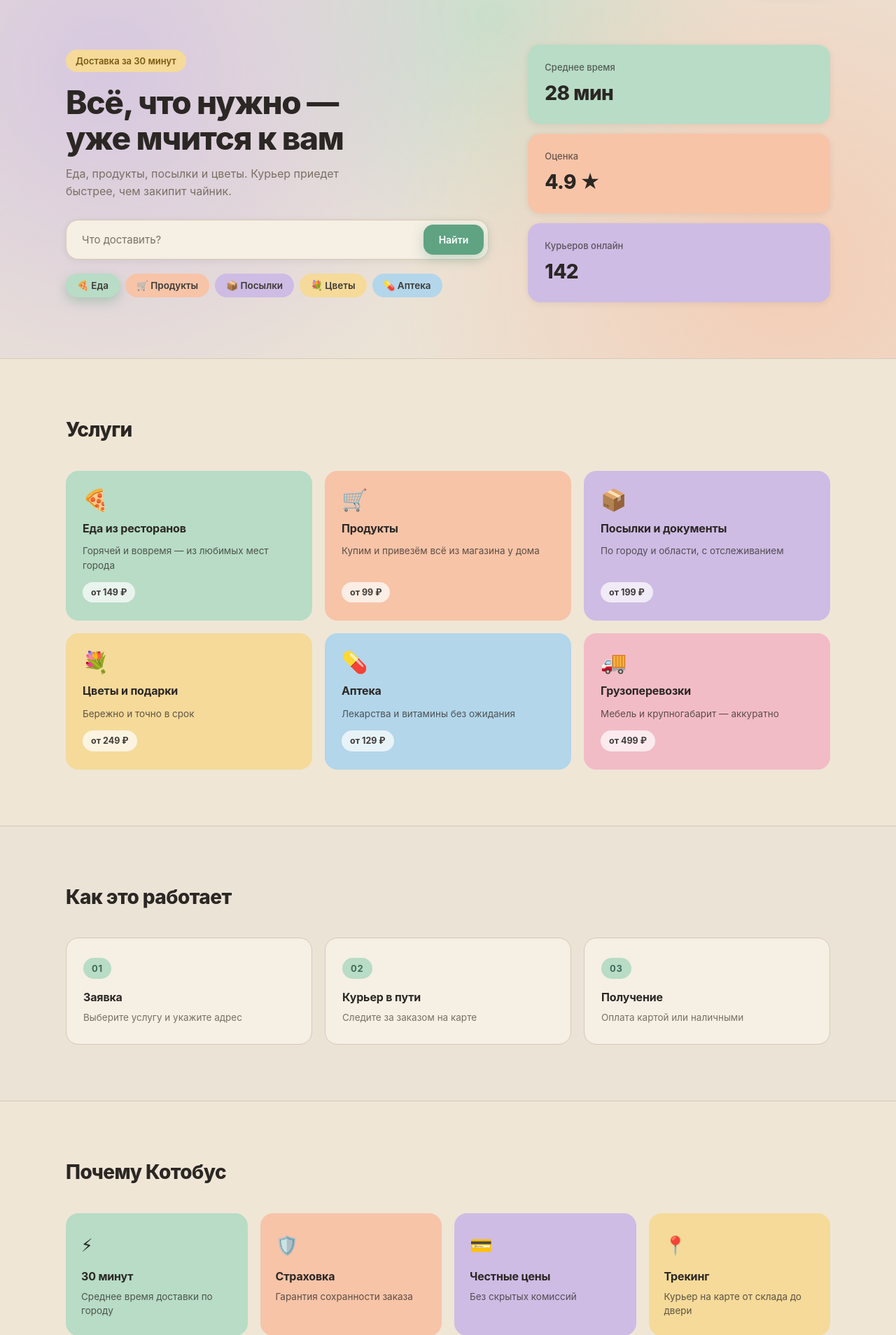
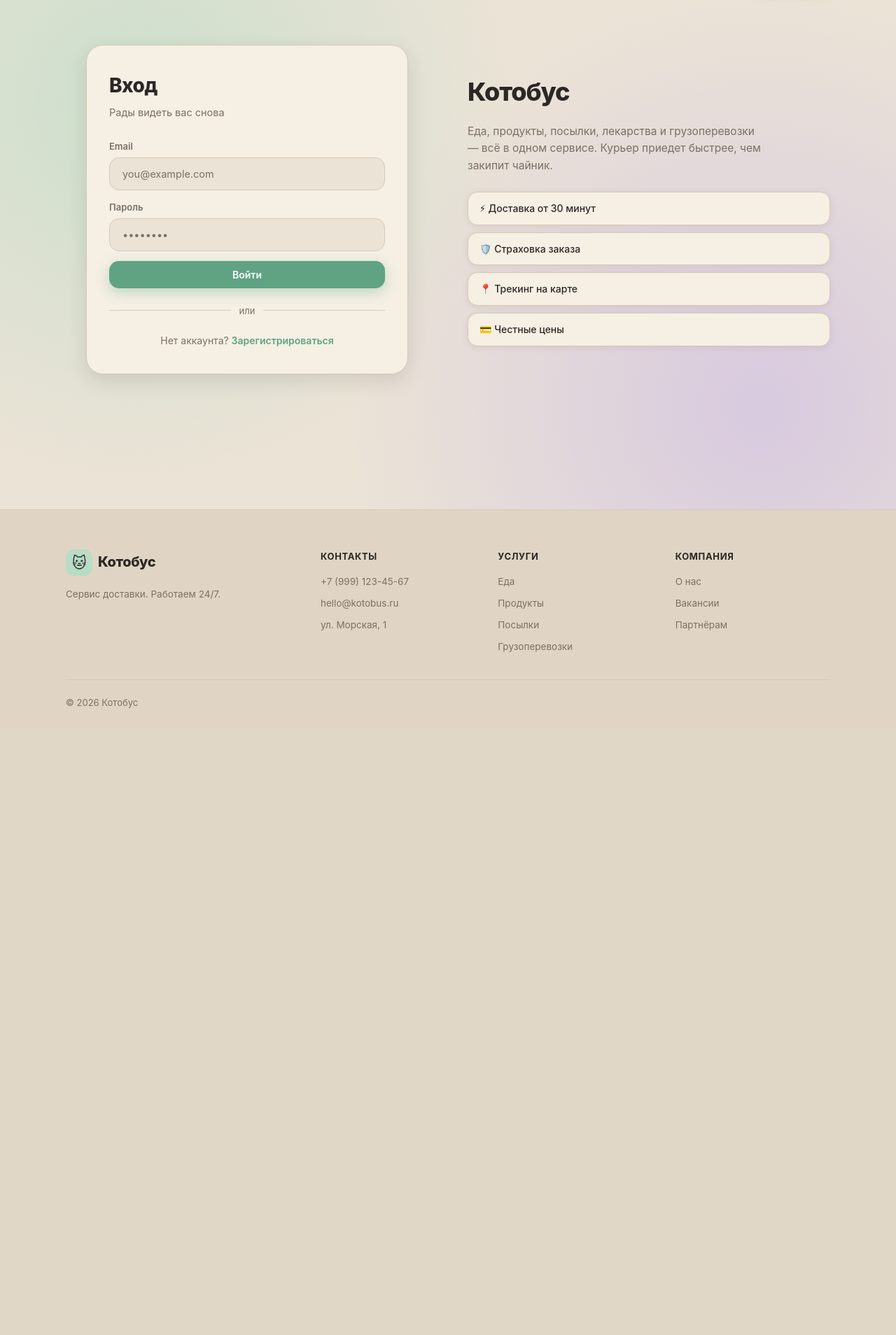
Before and after one commit to beshbelka/delivery-service, a Spring Boot app: page /login in a window 1280 px wide. Shown: the part 77-1985 px from the top of the page at 70% size. After the commit the page ends 1089 px from the top, so only its background shows below. Run offline with Spring Boot 4, Linux system fonts and the light colour scheme; some of the project's set-up classes (security, data sources, template engines, error pages and the like) are left out, and stand-ins take their place.

Commit message:
add login and register pages

```diff
--- a/src/main/java/delivery_service/controller/PageController.java
+++ b/src/main/java/delivery_service/controller/PageController.java
@@ -1,12 +1,96 @@
 package delivery_service.controller;
 
+import jakarta.annotation.PostConstruct;
+import org.springframework.core.io.ClassPathResource;
+import org.springframework.http.HttpStatus;
+import org.springframework.http.MediaType;
 import org.springframework.stereotype.Controller;
 import org.springframework.web.bind.annotation.GetMapping;
+import org.springframework.web.bind.annotation.PathVariable;
+import org.springframework.web.bind.annotation.ResponseBody;
+import org.springframework.web.server.ResponseStatusException;
+
+import java.io.IOException;
+import java.io.InputStream;
+import java.nio.charset.StandardCharsets;
+import java.util.Map;
 
 @Controller
 public class PageController {
-    @GetMapping(value = {"/", "/{path:[^.]*}", "/**/{path:[^.]*}"})
-    public String home() {
-        return "forward:/html/index.html";
+
+    private static final Map<String, String> PAGES = Map.of(
+            "index", "index",
+            "login", "login",
+            "register", "register"
+    );
+
+    private static final Map<String, String> TITLES = Map.of(
+            "index", "Котобус - доставка по городу",
+            "login", "Вход",
+            "register", "Регистрация"
+    );
+
+    private static final Map<String, String> CSS = Map.of(
+            "login", "/css/auth.css",
+            "register", "/css/auth.css"
+    );
+
+    private String header;
+    private String footer;
+
+    @PostConstruct
+    void loadFragments() throws IOException {
+        header = read("static/html/fragments/header.html");
+        footer = read("static/html/fragments/footer.html");
+    }
+
+    @GetMapping(value = "/", produces = MediaType.TEXT_HTML_VALUE)
+    @ResponseBody
+    public String home() throws IOException{
+        return render("index");
+    }
+
+    @GetMapping(value = "/{page:[^\\.]*}", produces = MediaType.TEXT_HTML_VALUE)
+    @ResponseBody
+    public String page(@PathVariable String page) throws IOException {
+        if (!PAGES.containsKey(page)) {
+            throw new ResponseStatusException(HttpStatus.NOT_FOUND);
+        }
+        return render(page);
+    }
+
+    private String read(String path) throws IOException {
+        try (InputStream in = new ClassPathResource(path).getInputStream()) {
+            return new String(in.readAllBytes(), StandardCharsets.UTF_8);
+        }
+    }
+
+    private String render(String page) throws IOException {
+        String body  = read("static/html/" + PAGES.get(page) + ".html");
+        String title = TITLES.getOrDefault(page, "Котобус");
+
+        StringBuilder css = new StringBuilder();
+        css.append("<link rel=\"stylesheet\" href=\"/css/style.css\">\n");
+        if (CSS.containsKey(page)) {
+            css.append("<link rel=\"stylesheet\" href=\"")
+                    .append(CSS.get(page))
+                    .append("\">\n");
+        }
+
+        return """
+        <!DOCTYPE html>
+        <html lang="ru">
+        <head>
+            <meta charset="UTF-8">
+            <meta name="viewport" content="width=device-width, initial-scale=1.0">
+            <title>""" + title + """
+        </title>
+        """ + css + """
+        </head>
+        <body>
+        """ + header + body + footer + """
+        </body>
+        </html>
+        """;
     }
 }
--- a/src/main/java/delivery_service/security/Path.java
+++ b/src/main/java/delivery_service/security/Path.java
@@ -11,7 +11,9 @@ public class Path {
     };
 
     public static final String[] PUBLIC_GET = {
-            "/"
+            "/",
+            "/login",
+            "/register"
     };
 
     public static final String[] PUBLIC_POST = {
--- /dev/null
+++ b/src/main/resources/static/css/auth.css
@@ -0,0 +1,135 @@
+/* ---------- Auth (login / register) ---------- */
+.auth {
+    padding: 64px 0 80px;
+    background:
+            radial-gradient(circle at 15% 20%, rgba(184, 220, 198, 0.6), transparent 45%),
+            radial-gradient(circle at 85% 80%, rgba(206, 188, 228, 0.65), transparent 48%),
+            var(--bg);
+    min-height: calc(100vh - 72px);
+}
+
+.auth__container {
+    display: grid;
+    grid-template-columns: 1fr 1fr;
+    gap: 56px;
+    align-items: center;
+}
+
+.auth__card {
+    background: var(--surface);
+    border: 1px solid var(--border);
+    border-radius: var(--radius-lg);
+    padding: 36px 32px;
+    box-shadow: var(--shadow-md);
+    max-width: 460px;
+    width: 100%;
+    margin: 0 auto;
+}
+
+.auth__title {
+    font-size: 28px;
+    font-weight: 800;
+    letter-spacing: -0.02em;
+    margin-bottom: 6px;
+}
+
+.auth__subtitle {
+    color: var(--text-muted);
+    font-size: 14.5px;
+    margin-bottom: 26px;
+}
+
+.auth__form {
+    display: flex;
+    flex-direction: column;
+    gap: 14px;
+}
+
+.auth__field {
+    display: flex;
+    flex-direction: column;
+    gap: 6px;
+}
+
+.auth__label {
+    font-size: 13px;
+    font-weight: 600;
+    color: var(--text-muted);
+}
+
+.auth__divider {
+    display: flex;
+    align-items: center;
+    gap: 12px;
+    margin: 22px 0;
+    color: var(--text-muted);
+    font-size: 13px;
+}
+
+.auth__divider::before,
+.auth__divider::after {
+    content: "";
+    flex: 1;
+    height: 1px;
+    background: var(--border);
+}
+
+.auth__switch {
+    font-size: 14px;
+    color: var(--text-muted);
+    text-align: center;
+}
+
+.auth__link {
+    color: var(--mint-deep);
+    font-weight: 600;
+    transition: color .15s;
+}
+
+.auth__link:hover { color: #4f9173; }
+
+.auth__aside {
+    display: flex;
+    flex-direction: column;
+    gap: 16px;
+}
+
+.auth__aside-title {
+    font-size: 36px;
+    font-weight: 800;
+    letter-spacing: -0.03em;
+}
+
+.auth__aside-text {
+    color: var(--text-muted);
+    font-size: 15.5px;
+    max-width: 420px;
+    line-height: 1.6;
+}
+
+.auth__features {
+    list-style: none;
+    display: flex;
+    flex-direction: column;
+    gap: 10px;
+    margin-top: 8px;
+}
+
+.auth__features li {
+    background: var(--surface);
+    border: 1px solid var(--border);
+    border-radius: var(--radius-sm);
+    padding: 12px 16px;
+    font-size: 14px;
+    font-weight: 500;
+    box-shadow: var(--shadow-sm);
+}
+
+@media (max-width: 900px) {
+    .auth__container {
+        grid-template-columns: 1fr;
+        gap: 32px;
+    }
+    .auth__aside { order: -1; }
+    .auth__aside-title { font-size: 28px; }
+}
--- /dev/null
+++ b/src/main/resources/static/html/fragments/header.html
@@ -0,0 +1,21 @@
+
+<header class="header">
+    <div class="container header__content">
+        <a href="/" class="logo">
+            <span class="logo__mark">🐱</span>
+            <span>Котобус</span>
+        </a>
+
+        <nav class="nav">
+            <a href="#" class="nav__link">Услуги</a>
+            <a href="#" class="nav__link">Как это работает</a>
+            <a href="#" class="nav__link">О нас</a>
+            <a href="#" class="nav__link">Контакты</a>
+        </nav>
+
+        <div class="header__actions">
+            <a href="/login" class="nav__link nav__link--muted">Войти</a>
+            <a href="#" class="btn btn--primary">Заказать</a>
+        </div>
+    </div>
+</header>
--- a/src/main/resources/static/html/index.html
+++ b/src/main/resources/static/html/index.html
@@ -1,33 +1,3 @@
-<!DOCTYPE html>
-<html lang="ru">
-<head>
-    <meta charset="UTF-8">
-    <meta name="viewport" content="width=device-width, initial-scale=1.0">
-    <title>Котобус — доставка по городу</title>
-    <link rel="stylesheet" href="/css/style.css">
-</head>
-<body>
-<!-- Header -->
-<header class="header">
-    <div class="container header__content">
-        <a href="#home" class="logo">
-            <span class="logo__mark">🐱</span>
-            <span>Котобус</span>
-        </a>
-
-        <nav class="nav">
-            <a href="#services" class="nav__link">Услуги</a>
-            <a href="#how" class="nav__link">Как это работает</a>
-            <a href="#about" class="nav__link">О нас</a>
-            <a href="#contact" class="nav__link">Контакты</a>
-        </nav>
-
-        <div class="header__actions">
-            <a href="#contact" class="nav__link nav__link--muted">Войти</a>
-            <a href="#order" class="btn btn--primary">Заказать</a>
-        </div>
-    </div>
-</header>
 
 <!-- Hero -->
 <section class="hero" id="home">
@@ -187,46 +157,3 @@
         </form>
     </div>
 </section>
-
-<!-- Footer -->
-<footer class="footer" id="contact">
-    <div class="container">
-        <div class="footer__content">
-            <div class="footer__col">
-                <a href="#home" class="logo logo--footer">
-                    <span class="logo__mark">🐱</span>
-                    <span>Котобус</span>
-                </a>
-                <p class="footer__text">Сервис доставки. Работаем 24/7.</p>
-            </div>
-
-            <div class="footer__col">
-                <h4 class="footer__subtitle">Контакты</h4>
-                <a href="tel:+79991234567" class="footer__link">+7 (999) 123-45-67</a>
-                <a href="mailto:hello@kotobus.ru" class="footer__link">hello@kotobus.ru</a>
-                <span class="footer__link">ул. Морская, 1</span>
-            </div>
-
-            <div class="footer__col">
-                <h4 class="footer__subtitle">Услуги</h4>
-                <a href="#services" class="footer__link">Еда</a>
-                <a href="#services" class="footer__link">Продукты</a>
-                <a href="#services" class="footer__link">Посылки</a>
-                <a href="#services" class="footer__link">Грузоперевозки</a>
-            </div>
-
-            <div class="footer__col">
-                <h4 class="footer__subtitle">Компания</h4>
-                <a href="#about" class="footer__link">О нас</a>
-                <a href="#" class="footer__link">Вакансии</a>
-                <a href="#" class="footer__link">Партнёрам</a>
-            </div>
-        </div>
-
-        <div class="footer__bottom">
-            <span>© 2024 Котобус</span>
-        </div>
-    </div>
-</footer>
-</body>
-</html>
--- /dev/null
+++ b/src/main/resources/static/html/login.html
@@ -0,0 +1,46 @@
+<!-- Login -->
+<section class="auth">
+    <div class="container auth__container">
+        <div class="auth__card">
+            <h1 class="auth__title">Вход</h1>
+            <p class="auth__subtitle">Рады видеть вас снова</p>
+
+            <form class="auth__form" method="post" action="/login">
+                <div class="auth__field">
+                    <label class="auth__label" for="email">Email</label>
+                    <input id="email" name="email" type="email"
+                           class="form__input" placeholder="you@example.com" required>
+                </div>
+
+                <div class="auth__field">
+                    <label class="auth__label" for="password">Пароль</label>
+                    <input id="password" name="password" type="password"
+                           class="form__input" placeholder="••••••••" required>
+                </div>
+
+                <button type="submit" class="btn btn--primary btn--full">Войти</button>
+            </form>
+
+            <div class="auth__divider"><span>или</span></div>
+
+            <p class="auth__switch">
+                Нет аккаунта?
+                <a href="/register" class="auth__link">Зарегистрироваться</a>
+            </p>
+        </div>
+
+        <div class="auth__aside">
+            <h2 class="auth__aside-title">Котобус</h2>
+            <p class="auth__aside-text">
+                Еда, продукты, посылки, лекарства и грузоперевозки —
+                всё в одном сервисе. Курьер приедет быстрее, чем закипит чайник.
+            </p>
+            <ul class="auth__features">
+                <li>⚡ Доставка от 30 минут</li>
+                <li>🛡️ Страховка заказа</li>
+                <li>📍 Трекинг на карте</li>
+                <li>💳 Честные цены</li>
+            </ul>
+        </div>
+    </div>
+</section>
```
Also changed, not shown: src/main/resources/static/html/fragments/footer.html (added, +40 -0 lines), src/main/resources/static/html/register.html (added, +63 -0 lines).
